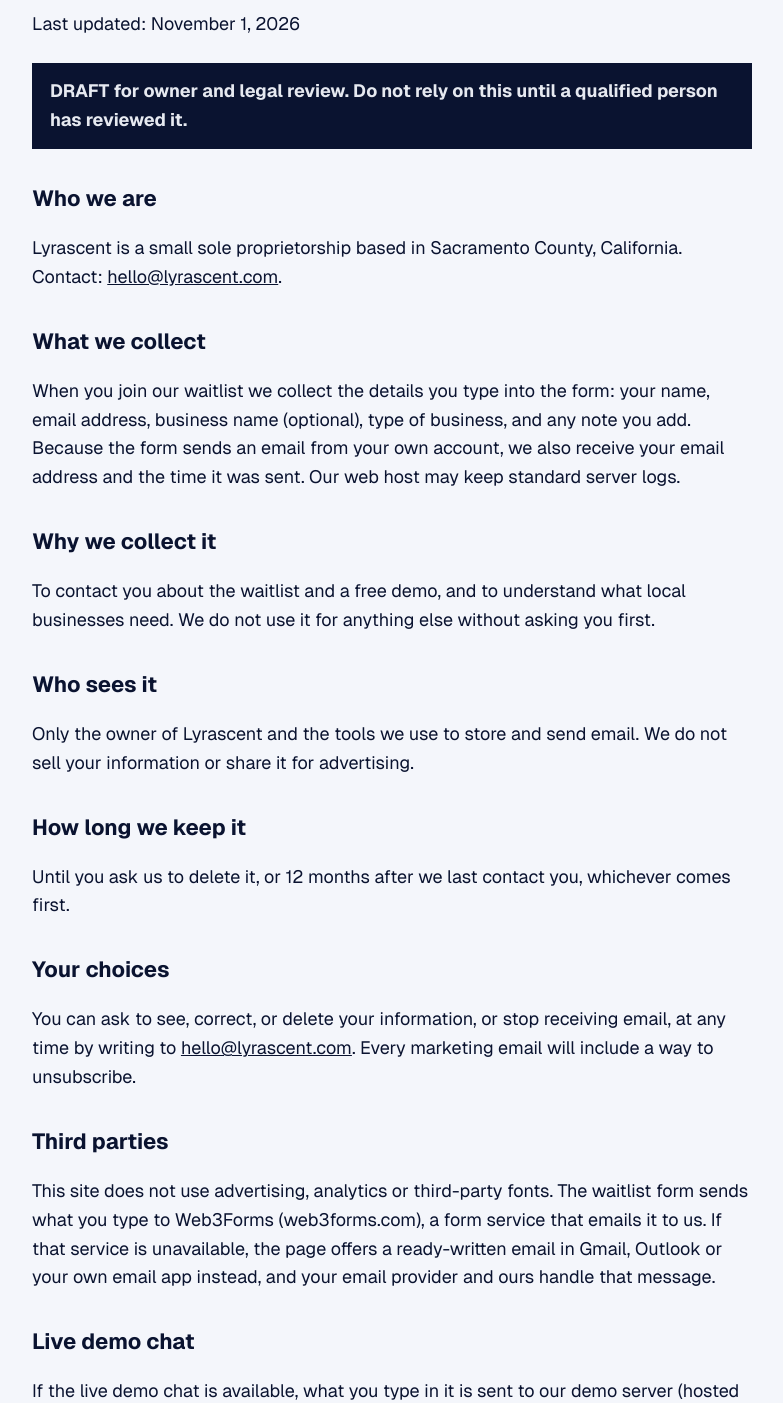
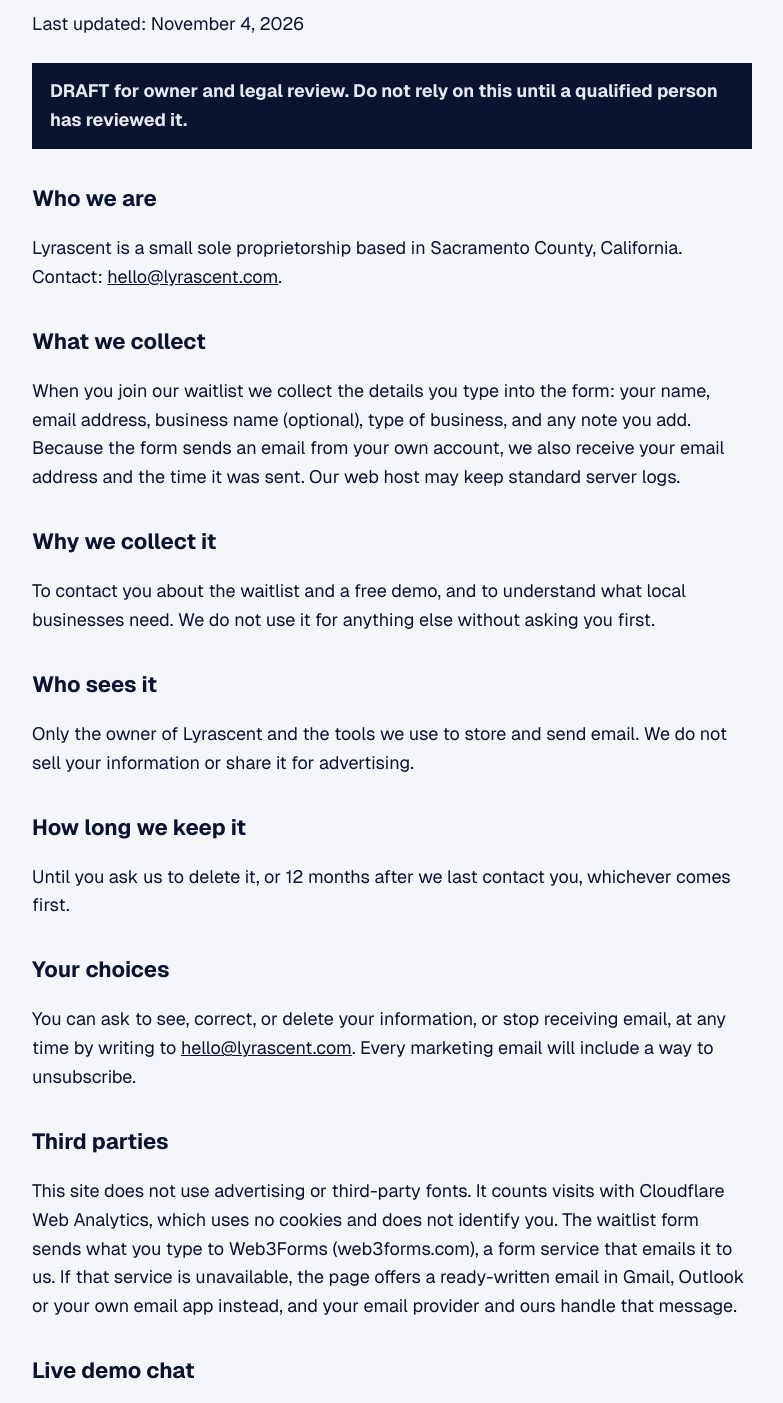
Before and after one commit to ngllarry-stack/lyrascent-site, a plain HTML site: page privacy.html in a window 1280 px wide. Shown: the part 167-1570 px from the top of the page, without its empty margins (248-1031 px from the left). Drawn offline with Linux system fonts and the light colour scheme.

Commit message:
Add cookie-free Cloudflare visit counter; privacy notice names it

```diff
--- a/privacy.html
+++ b/privacy.html
@@ -19,7 +19,7 @@ a{color:#0A1330}
 <main>
 <p><a href="index.html">&larr; Back to Lyrascent</a></p>
 <h1>Privacy notice</h1>
-<p>Last updated: November 1, 2026</p>
+<p>Last updated: November 4, 2026</p>
 <p class="draft"><b>DRAFT for owner and legal review. Do not rely on this until a qualified person has reviewed it.</b></p>
 
 <h2>Who we are</h2>
@@ -41,7 +41,7 @@ a{color:#0A1330}
 <p>You can ask to see, correct, or delete your information, or stop receiving email, at any time by writing to <a href="mailto:hello@lyrascent.com">hello@lyrascent.com</a>. Every marketing email will include a way to unsubscribe.</p>
 
 <h2>Third parties</h2>
-<p>This site does not use advertising, analytics or third-party fonts. The waitlist form sends what you type to Web3Forms (web3forms.com), a form service that emails it to us. If that service is unavailable, the page offers a ready-written email in Gmail, Outlook or your own email app instead, and your email provider and ours handle that message.</p>
+<p>This site does not use advertising or third-party fonts. It counts visits with Cloudflare Web Analytics, which uses no cookies and does not identify you. The waitlist form sends what you type to Web3Forms (web3forms.com), a form service that emails it to us. If that service is unavailable, the page offers a ready-written email in Gmail, Outlook or your own email app instead, and your email provider and ours handle that message.</p>
 
 <h2>Live demo chat</h2>
 <p>If the live demo chat is available, what you type in it is sent to our demo server (hosted on Cloudflare) and to Anthropic, the AI provider that writes the replies. If Anthropic is unavailable, a backup AI model run by Cloudflare writes them instead. The chat is about made-up businesses, so please do not type real personal details. We do not save your messages. To limit use, we keep anonymous counters and a scrambled (hashed) version of your IP address for up to two days.</p>
@@ -55,5 +55,6 @@ a{color:#0A1330}
 <h2>Changes</h2>
 <p>We will update this notice if our practices change and show the date at the top.</p>
 </main>
+<!-- Cloudflare Web Analytics --><script type='module' src='https://static.cloudflareinsights.com/beacon.min.js' data-cf-beacon='{"token": "832fa81e621145d68cd7d08008dd2368"}'></script><!-- End Cloudflare Web Analytics -->
 </body>
 </html>
```
Also changed, not shown: ai-assistant-for-cleaning.html (+1 -0 lines), ai-assistant-for-hair-salon.html (+1 -0 lines), ai-assistant-for-hvac.html (+1 -0 lines), ai-assistant-for-nail-salon.html (+1 -0 lines), ai-assistant-for-real-estate.html (+1 -0 lines), ai-assistant-for-roofing.html (+1 -0 lines), ai-assistant-for-solar.html (+1 -0 lines), how-it-works.html (+1 -0 lines), index.html (+1 -0 lines), missed-inquiry-cost-hvac.html (+1 -0 lines), questions.html (+1 -0 lines), websites.html (+1 -0 lines).
